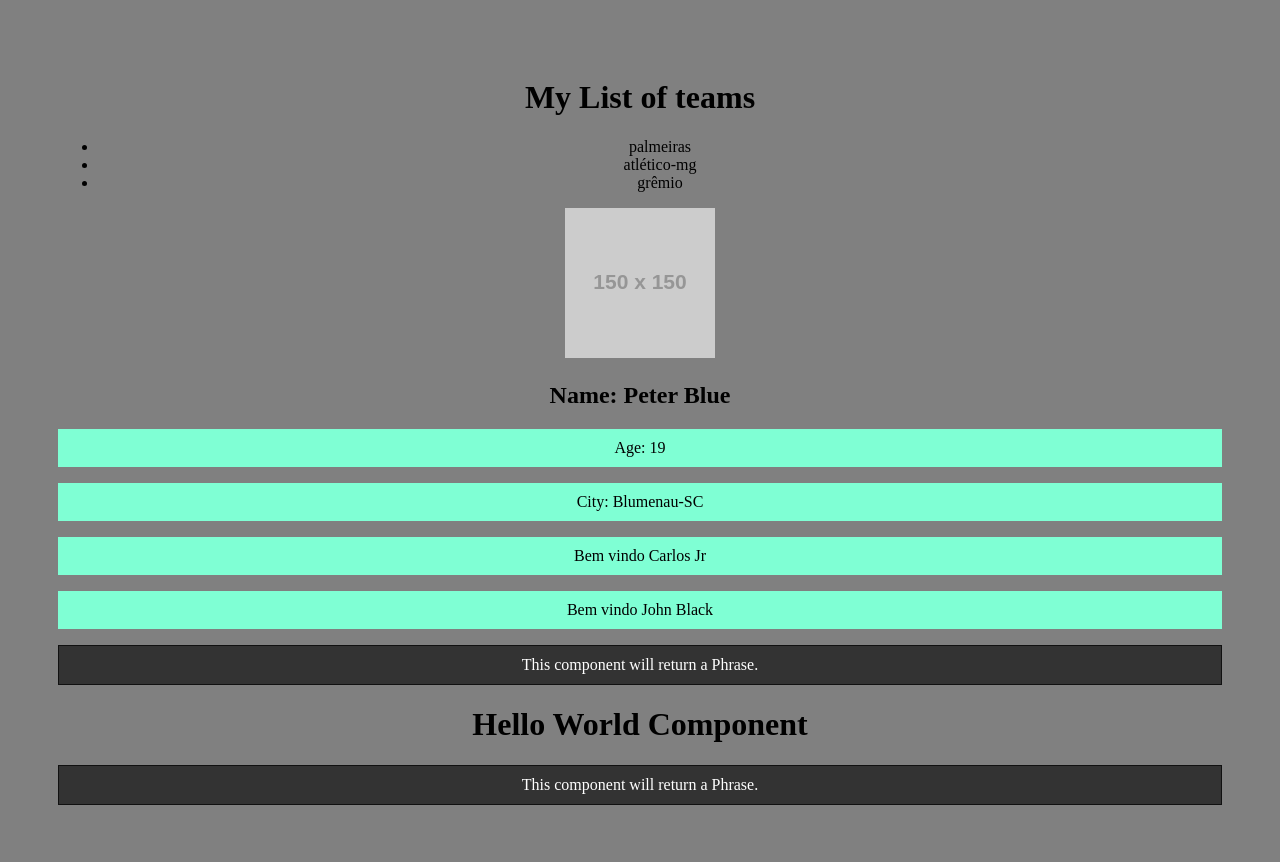
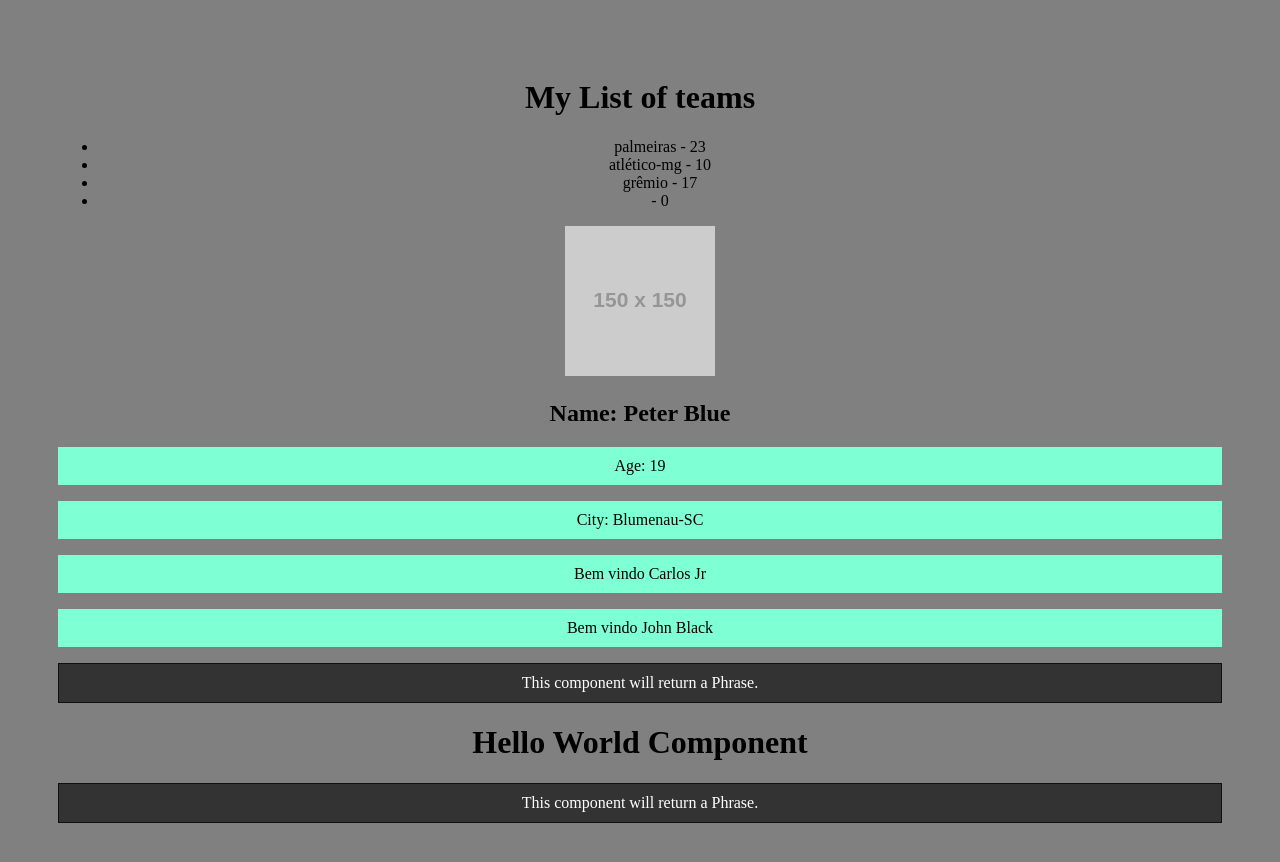
Before and after one commit to juninhocb/React-Helper, a React (Create React App) app in the folder first-project/: page / in a window 1280 px wide. Shown: the top 862 px of the page. Built offline with nearby package versions, Linux system fonts and the light colour scheme.

Commit message:
propTypes

```diff
--- a/first-project/src/components/Item.js
+++ b/first-project/src/components/Item.js
@@ -1,9 +1,22 @@
-function Item (props){
+import PropTypes from 'prop-types'
+
+function Item ({team, titles}){
     return (
         <>
-            <li>{props.team}</li>
+            <li>{team} - {titles}</li>
         </>
     )
 }
 
+//required does not make sense with default props
+Item.propTypes = {
+    team: PropTypes.string.isRequired,
+    titles: PropTypes.number.isRequired
+}
+
+Item.defaultProps = {
+    marca: 'Title need to be set',
+    titles: 0
+}
+
 export default Item
--- a/first-project/src/components/ListOfTeams.js
+++ b/first-project/src/components/ListOfTeams.js
@@ -5,9 +5,10 @@ function List(){
         <>
             <h1> My List of teams </h1>
             <ul>
-                <Item team="palmeiras"/>
-                <Item  team="atlético-mg"/>
-                <Item team="grêmio"/>
+                <Item team="palmeiras" titles={23} />
+                <Item  team="atlético-mg" titles={10}/>
+                <Item team="grêmio" titles={17}/>
+                <Item />
             </ul>
         </>
     )
```
